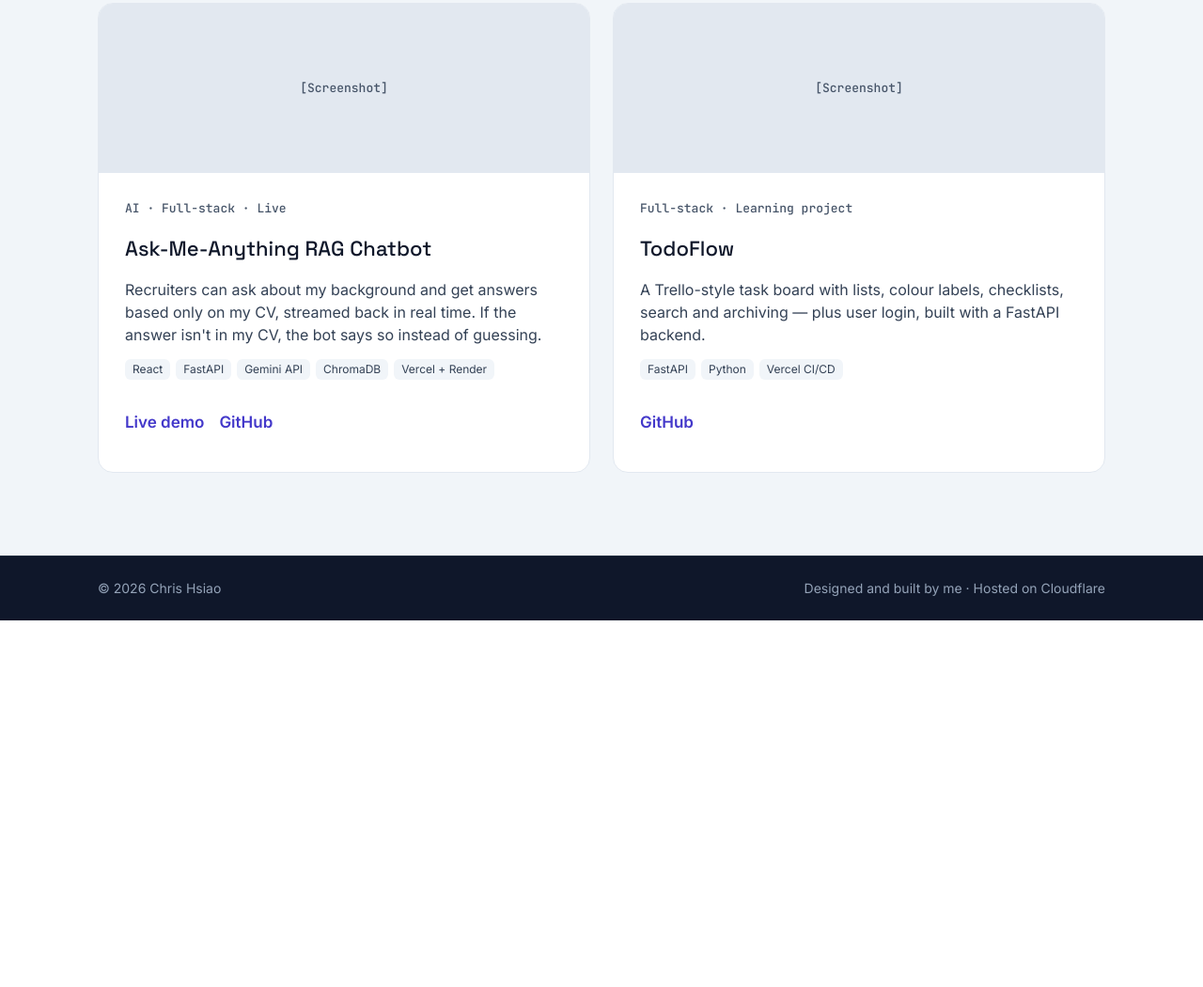
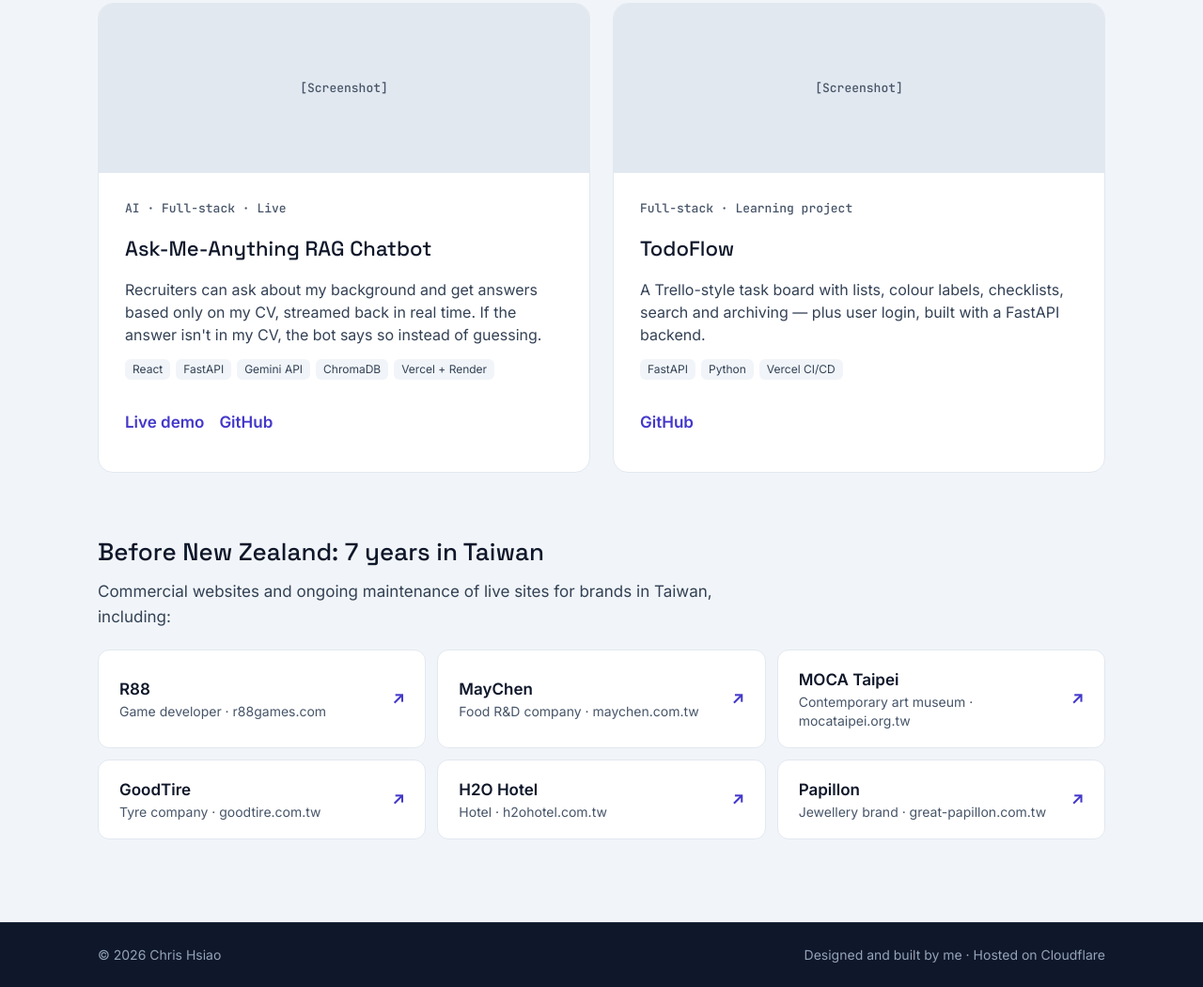
Before and after one commit to hsiaomingcheng/portfolio, an Astro site: page / in a window 1280 px wide. Shown: the part 1675-2725 px from the top of the page at 94% size. Before the commit the page ends 2335 px from the top, so only its background shows below. Built offline with nearby package versions, Linux system fonts and the light colour scheme; Astro itself is replaced by a stand-in of ours.

Commit message:
Add Taiwan clients sub-section to the Work section (phase 4)
Add taiwan-clients data and a TaiwanClients component with six external
link cards, rendered through the Work section slot.

```diff
--- /dev/null
+++ b/src/components/TaiwanClients.astro
@@ -0,0 +1,38 @@
+---
+import { taiwanClients } from '../data/taiwan-clients';
+---
+
+<div class="flex flex-col gap-5 pt-6">
+  <div class="flex flex-col gap-2">
+    <h3 class="m-0 font-heading text-[26px]">Before New Zealand: 7 years in Taiwan</h3>
+    <p class="m-0 max-w-[720px] text-body">
+      Commercial websites and ongoing maintenance of live sites for brands in Taiwan, including:
+    </p>
+  </div>
+
+  <ul class="m-0 flex list-none flex-wrap gap-3 p-0">
+    {
+      taiwanClients.map((client) => (
+        <li class="flex min-w-0 flex-[1_1_300px]">
+          <a
+            href={client.url}
+            target="_blank"
+            rel="noopener"
+            class="flex w-full items-center justify-between gap-3 rounded-xl border border-line bg-white px-[22px] py-[18px] no-underline hover:border-line-strong"
+          >
+            <span class="flex flex-col">
+              <span class="font-semibold text-ink">{client.name}</span>
+              <span class="text-sm text-muted">
+                {client.type} · {client.domain}
+              </span>
+            </span>
+            <span aria-hidden="true" class="font-semibold">
+              ↗
+            </span>
+            <span class="sr-only">(opens in a new tab)</span>
+          </a>
+        </li>
+      ))
+    }
+  </ul>
+</div>
--- a/src/components/Work.astro
+++ b/src/components/Work.astro
@@ -28,7 +28,7 @@ const others = projects.filter((p) => p !== featured);
       {others.map((project) => <ProjectCard project={project} />)}
     </div>
 
-    <!-- Phase 4 adds the "Before New Zealand" Taiwan clients sub-section here. -->
+    <!-- Extra content for the section (the Taiwan clients sub-section) goes here. -->
     <slot />
   </div>
 </section>
--- /dev/null
+++ b/src/data/taiwan-clients.ts
@@ -0,0 +1,45 @@
+export interface TaiwanClient {
+  name: string;
+  type: string;
+  domain: string;
+  url: string;
+}
+
+export const taiwanClients: TaiwanClient[] = [
+  {
+    name: 'R88',
+    type: 'Game developer',
+    domain: 'r88games.com',
+    url: 'https://r88games.com/en',
+  },
+  {
+    name: 'MayChen',
+    type: 'Food R&D company',
+    domain: 'maychen.com.tw',
+    url: 'https://www.maychen.com.tw/en',
+  },
+  {
+    name: 'MOCA Taipei',
+    type: 'Contemporary art museum',
+    domain: 'mocataipei.org.tw',
+    url: 'https://www.mocataipei.org.tw/en',
+  },
+  {
+    name: 'GoodTire',
+    type: 'Tyre company',
+    domain: 'goodtire.com.tw',
+    url: 'http://www.goodtire.com.tw/en',
+  },
+  {
+    name: 'H2O Hotel',
+    type: 'Hotel',
+    domain: 'h2ohotel.com.tw',
+    url: 'https://www.h2ohotel.com.tw/en',
+  },
+  {
+    name: 'Papillon',
+    type: 'Jewellery brand',
+    domain: 'great-papillon.com.tw',
+    url: 'https://www.great-papillon.com.tw/zh-tw',
+  },
+];
--- a/src/pages/index.astro
+++ b/src/pages/index.astro
@@ -2,9 +2,12 @@
 import BaseLayout from '../layouts/BaseLayout.astro';
 import Hero from '../components/Hero.astro';
 import Work from '../components/Work.astro';
+import TaiwanClients from '../components/TaiwanClients.astro';
 ---
 
 <BaseLayout>
   <Hero />
-  <Work />
+  <Work>
+    <TaiwanClients />
+  </Work>
 </BaseLayout>
```
